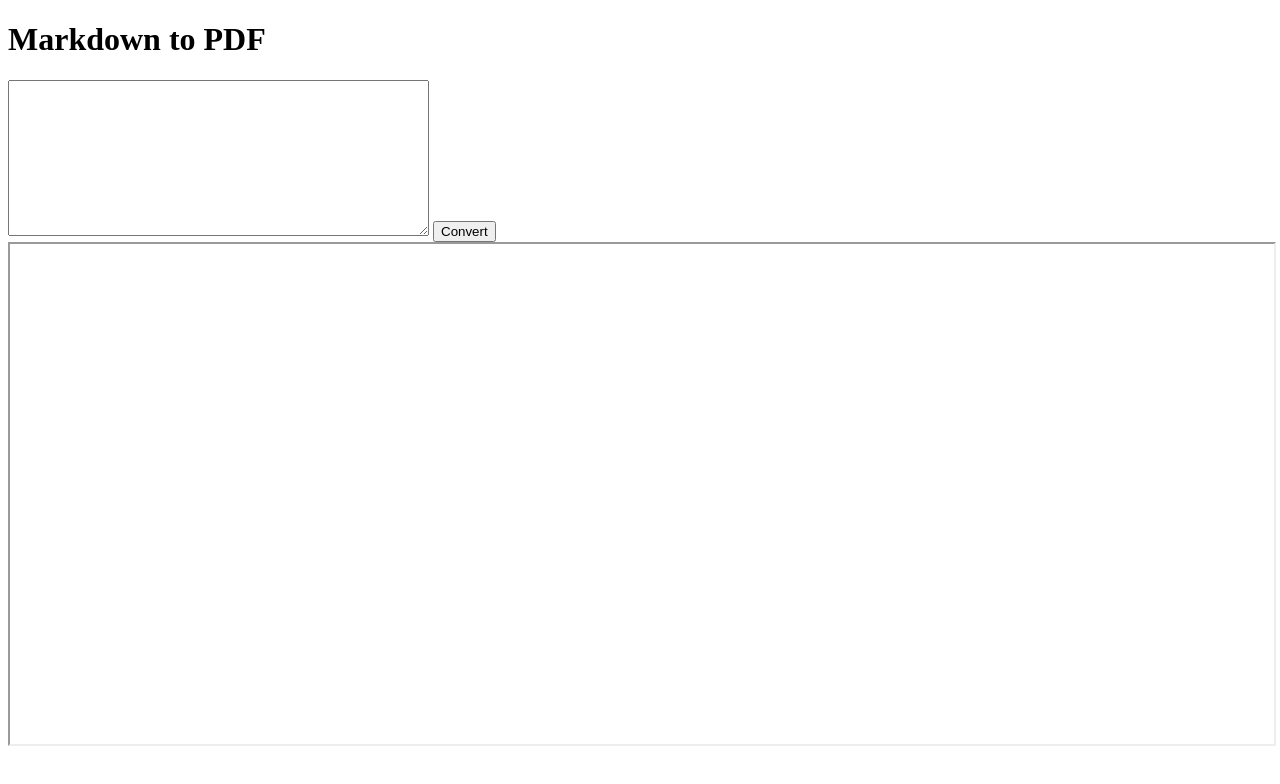
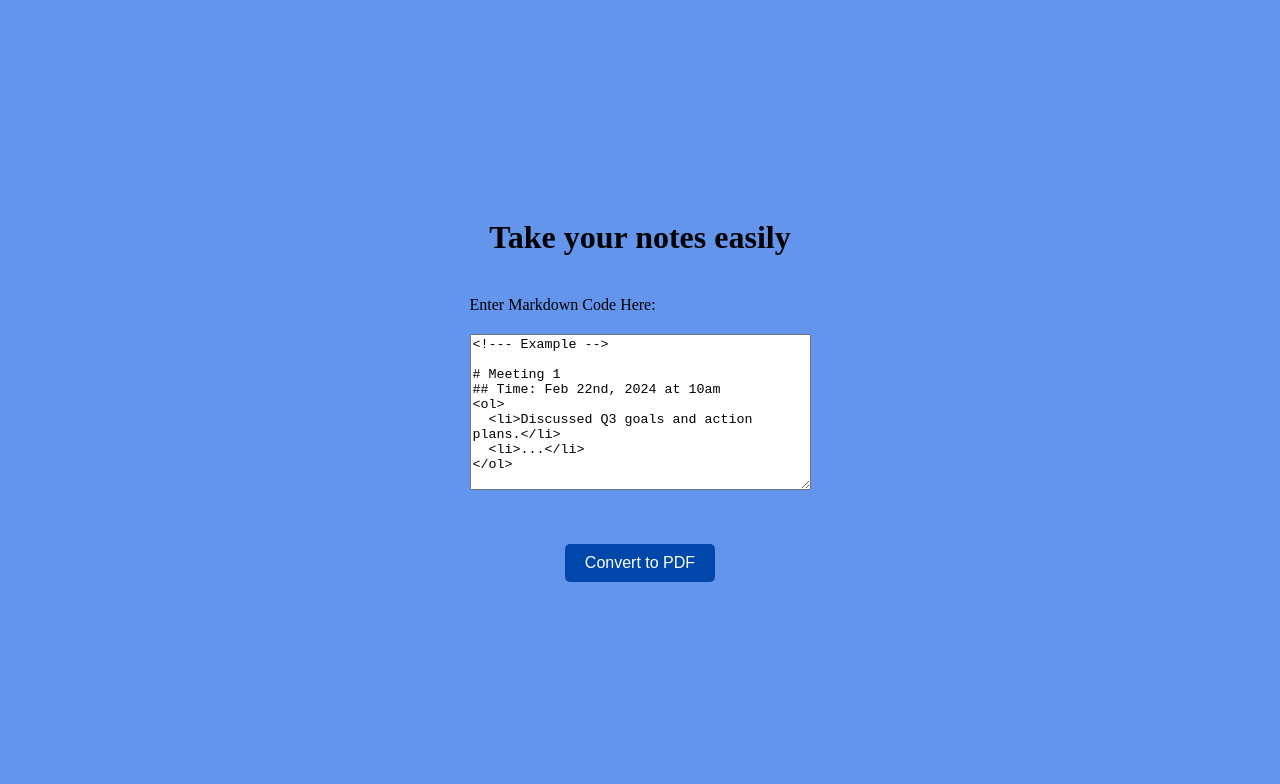
Before and after one commit to Elghazali-99/PDF-as-a-service, a plain HTML site: page website/index.html in a window 1280 px wide. Drawn offline with Linux system fonts and the light colour scheme.

```diff
--- a/website/index.html
+++ b/website/index.html
@@ -1,31 +1,91 @@
 <!DOCTYPE html>
-<html>
+<html lang="en">
 <head>
-    <title>Markdown to PDF</title>
+  <meta charset="UTF-8">
+  <meta name="viewport" content="width=device-width, initial-scale=1.0">
+  <title>Markdown to PDF Converter</title>
+  <style>
+    body {
+      background-color: #6495ED; /* Change background color to red */
+      display: flex;
+      flex-direction: column;
+      align-items: center;
+      justify-content: center;
+      height: 100vh; /* Set the height to 100% of the viewport height */
+      margin: 0; /* Remove default margin */
+    }
+
+    h1, textarea, form, button {
+      margin-top: 20px; /* Add some spacing between elements */
+      margin-bottom: 20px;
+    }
+
+    textarea {
+      width: 100%;
+      box-sizing: border-box;
+    }
+
+    button {
+      margin-top: 10px;
+      background-color: #0047AB; /* Green background color */
+      color: white; /* White text color */
+      border: none; /* Remove borders */
+      padding: 10px 20px; /* Add padding for better appearance */
+      text-align: center;
+      text-decoration: none;
+      display: inline-block;
+      font-size: 16px;
+      cursor: pointer;
+      border-radius: 5px; /* Add rounded corners */
+      transition: background-color 0.3s; /* Add a smooth transition for the background color */
+    }
+
+    button:hover {
+      background-color: #00008B; /* Darker green color on hover */
+    }
+
+  </style>
 </head>
 <body>
-    <h1>Markdown to PDF</h1>
-    <form id="markdown-form">
-        <textarea id="markdown" name="markdown" rows="10" cols="50"></textarea>
-        <button type="submit">Convert</button>
+  <h1>Take your notes easily</h1>
+  <form id="mdForm">
+    <label for="mdContent">Enter Markdown Code Here:</label>
+    <br>
+    <textarea name="mdContent" id="mdContent" rows="10" cols="40">
+<!--- Example -->
+
+# Meeting 1
+## Time: Feb 22nd, 2024 at 10am
+<ol>
+  <li>Discussed Q3 goals and action plans.</li>
+  <li>...</li>
+</ol>
+    </textarea>
+    <br>
   </form>
-    <iframe id="pdf" width="100%" height="500px"></iframe>
+
+  <button type="button" onclick="convertToPdf()">Convert to PDF</button>
   <script>
-        document.getElementById('markdown-form').addEventListener('submit', async (event) => {
-            event.preventDefault();
-            const markdown = document.getElementById('markdown').value;
+    async function convertToPdf() {
+      const mdContent = document.getElementById('mdContent').value;
       const response = await fetch('/convert', {
         method: 'POST',
         headers: {
-                    'Content-Type': 'application/json'
+          'Content-Type': 'application/json',
         },
-                body: JSON.stringify({ markdown })
+        body: JSON.stringify({ mdContent }),
       });
+
       const blob = await response.blob();
-            const url = URL.createObjectURL(blob);
-            document.getElementById
-            ('pdf').src = url;
-        });
+      const url = window.URL.createObjectURL(blob);
+      const a = document.createElement('a');
+      a.href = url;
+      a.download = 'converted.pdf';
+      document.body.appendChild(a);
+      a.click();
+      document.body.removeChild(a);
+      window.URL.revokeObjectURL(url);
+    }
   </script>
 </body>
 </html>
```
Also changed, not shown: website/package.json (deleted, +0 -17 lines), website/server.js (+25 -31 lines), README.md, 1 other file. Lines whose indentation alone changed are shown as unchanged.
